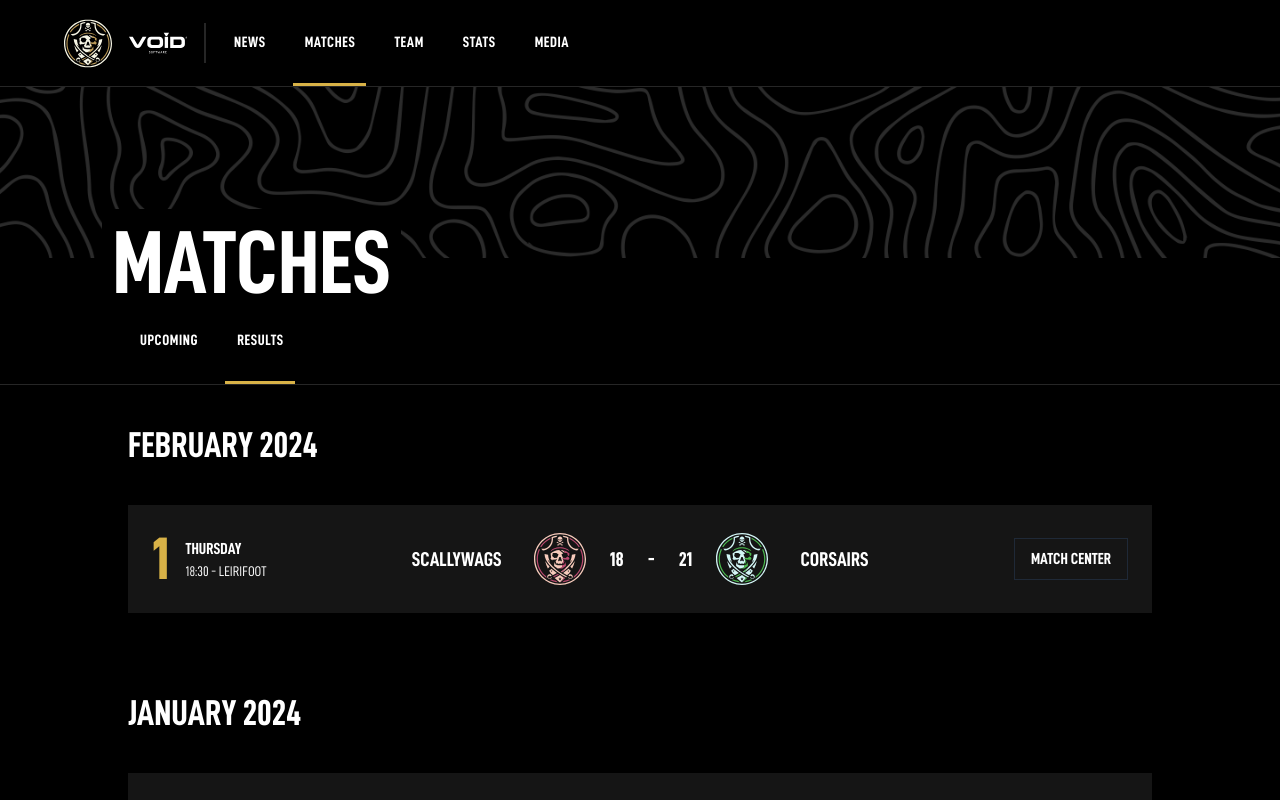
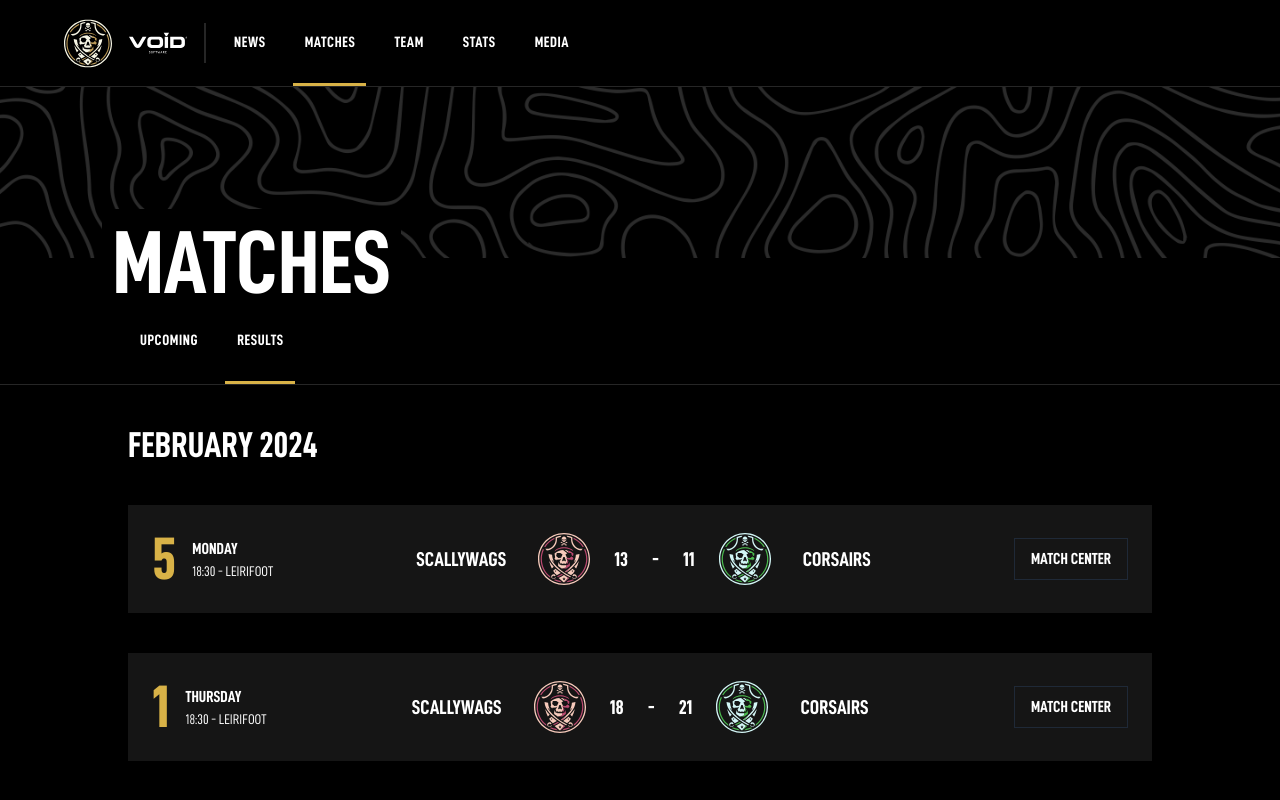
Before and after one commit to lucaas0/lutefol, a Next.js app: page /matches/results in a window 1280 px wide. Built offline with nearby package versions, Linux system fonts and the light colour scheme.

Commit message:
added 20240205 results

```diff
--- a/src/MatchesDB.ts
+++ b/src/MatchesDB.ts
@@ -443,7 +443,32 @@ export const Matches: Match[] = [
         date: new Date(Date.UTC(2024, 1, 5)),
         time: '18:30',
         location: 'LeiriFoot',
-        incidents: []
+        incidents: [
+            { type: INCIDENTS.GOAL, Scorer: JoaoFerreira, Assist: DiogoDomingues, Team: 'Scallywags' },
+            { type: INCIDENTS.GOAL, Scorer: JoaoFerreira, Assist: DiogoDomingues, Team: 'Scallywags' },
+            { type: INCIDENTS.GOAL, Scorer: TomasSantos, Assist: null, Team: 'Corsairs' },
+            { type: INCIDENTS.GOAL, Scorer: JorgeFerreira, Assist: null, Team: 'Corsairs' },
+            { type: INCIDENTS.GOAL, Scorer: RenatoOliveira, Assist: LucasGarcia, Team: 'Corsairs' },
+            { type: INCIDENTS.GOAL, Scorer: LucasGarcia, Assist: BernardoFigueiredo, Team: 'Corsairs' },
+            { type: INCIDENTS.GOAL, Scorer: LucasGarcia, Assist: BernardoFigueiredo, Team: 'Corsairs' },
+            { type: INCIDENTS.GOAL, Scorer: DiogoDomingues, Assist: GustavoCarreira, Team: 'Scallywags' },
+            { type: INCIDENTS.GOAL, Scorer: JoaoPaulino, Assist: JoaoFerreira, Team: 'Scallywags' },
+            { type: INCIDENTS.GOAL, Scorer: LucasGarcia, Assist: null, Team: 'Corsairs' },
+            { type: INCIDENTS.GOAL, Scorer: RubenRodrigues, Assist: JoaoFerreira, Team: 'Scallywags' },
+            { type: INCIDENTS.GOAL, Scorer: DiogoDomingues, Assist: JoaoPaulino, Team: 'Scallywags' },
+            { type: INCIDENTS.GOAL, Scorer: LucasGarcia, Assist: RenatoOliveira, Team: 'Corsairs' },
+            { type: INCIDENTS.GOAL, Scorer: RubenRodrigues, Assist: JoaoFerreira, Team: 'Scallywags' },
+            { type: INCIDENTS.GOAL, Scorer: BernardoFigueiredo, Assist: null, Team: 'Corsairs' },
+            { type: INCIDENTS.GOAL, Scorer: GustavoCarreira, Assist: JoaoPaulino, Team: 'Scallywags' },
+            { type: INCIDENTS.GOAL, Scorer: JoaoPaulino, Assist: DiogoDomingues, Team: 'Scallywags' },
+            { type: INCIDENTS.GOAL, Scorer: RenatoOliveira, Assist: JorgeFerreira, Team: 'Corsairs' },
+            { type: INCIDENTS.GOAL, Scorer: JorgeFerreira, Assist: null, Team: 'Corsairs' },
+            { type: INCIDENTS.GOAL, Scorer: JoaoPaulino, Assist: null, Team: 'Scallywags' },
+            { type: INCIDENTS.GOAL, Scorer: JoaoFerreira, Assist: RubenRodrigues, Team: 'Scallywags' },
+            { type: INCIDENTS.GOAL, Scorer: JorgeFerreira, Assist: BernardoFigueiredo, Team: 'Corsairs' },
+            { type: INCIDENTS.GOAL, Scorer: JoaoFerreira, Assist: null, Team: 'Scallywags' },
+            { type: INCIDENTS.GOAL, Scorer: DiogoDomingues, Assist: GustavoCarreira, Team: 'Scallywags' },
+        ]
     },
     {
         id: '20240208',
```
